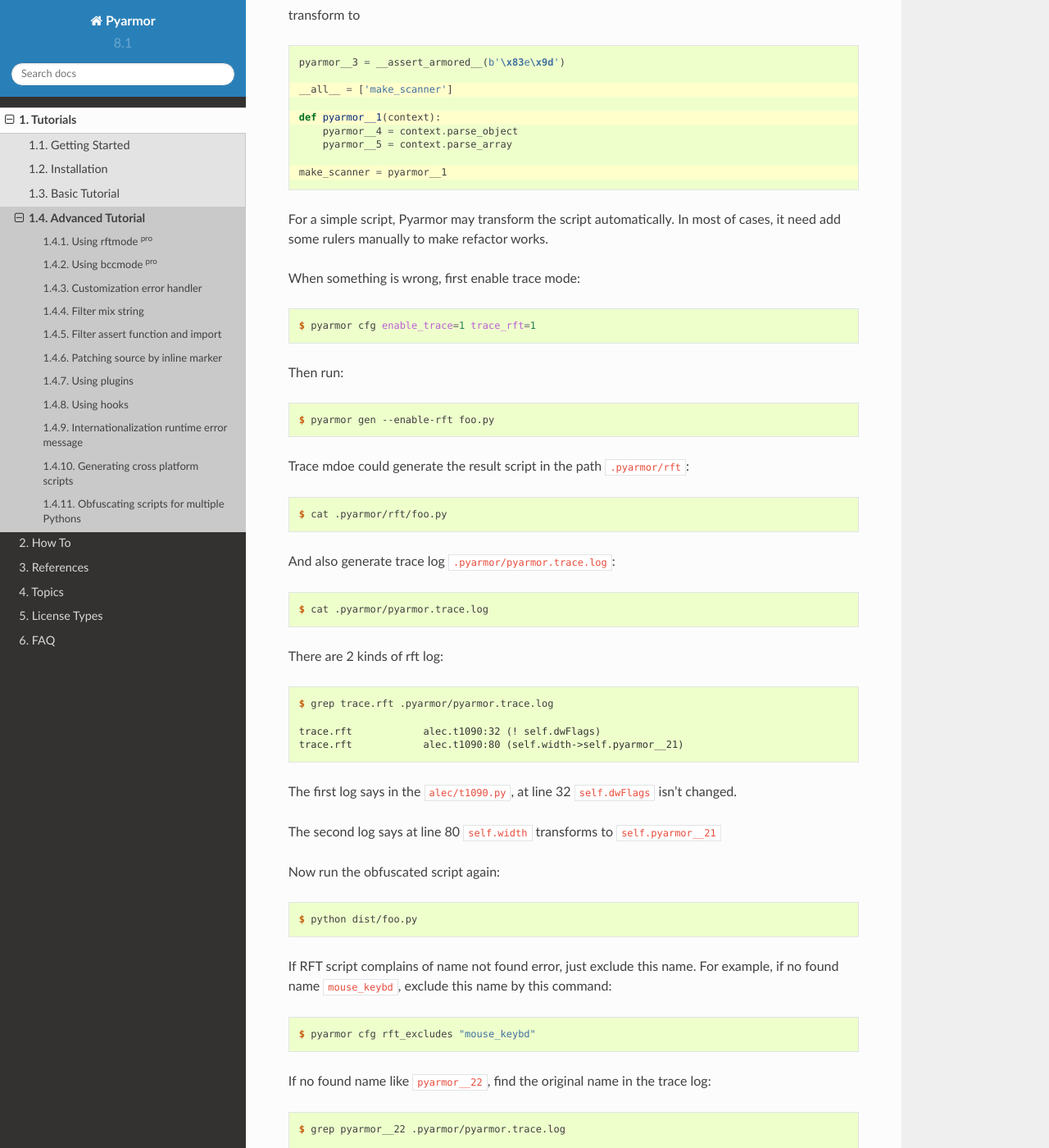
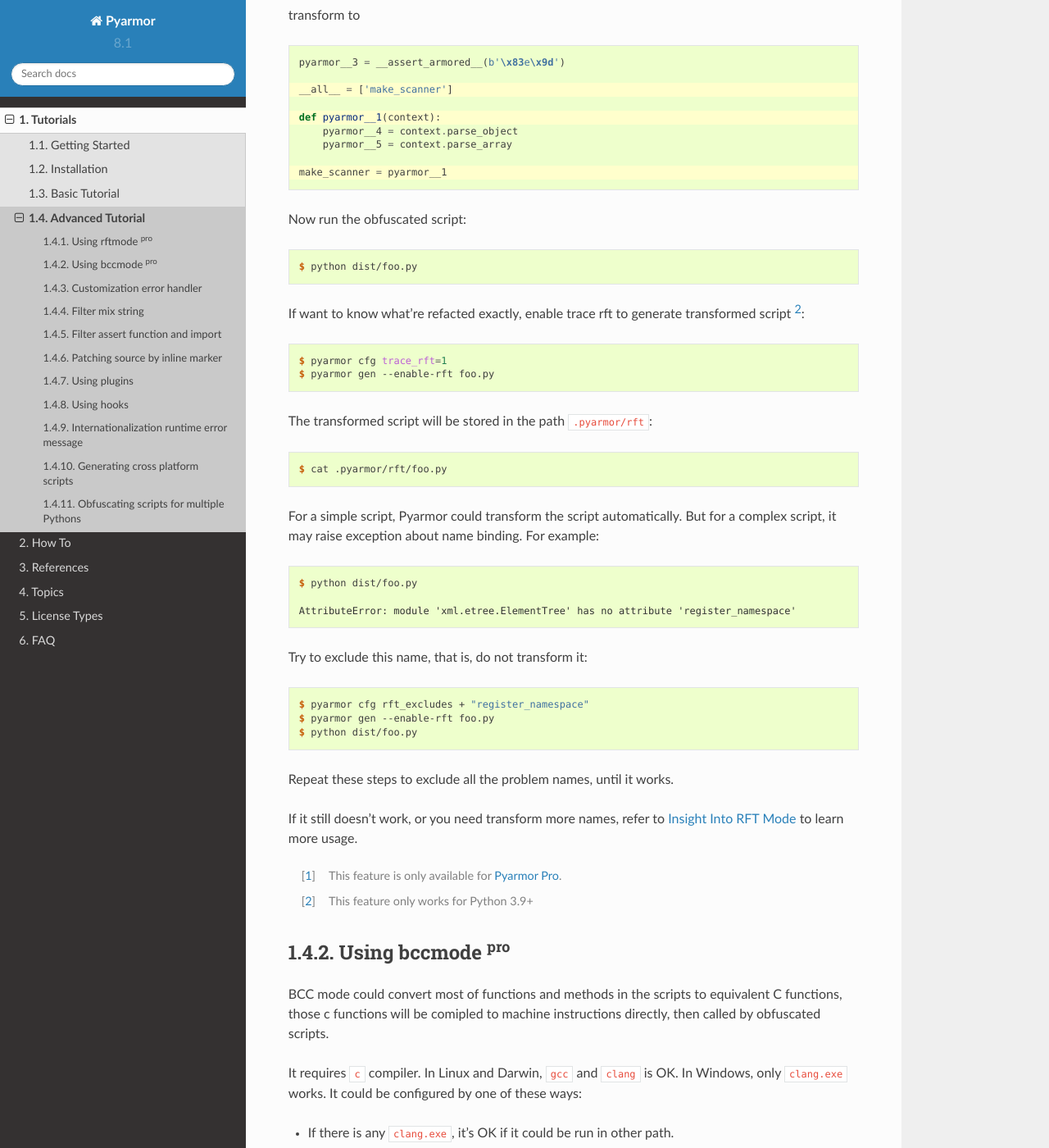
Before and after one commit to dashingsoft/pyarmor, a Sphinx documentation site: the page built from docs/tutorial/advanced.rst, in a window 1280 px wide and 1400 px high, scrolled down 1748 px. Shown: the whole window at 82% size. Built offline with Sphinx 7.4.7 and the Read the Docs theme 2.0.0, drawn with Linux system fonts in a browser that asks for light colours; some of the changed text lies outside the part shown.

Commit message:
Refine doc

```diff
--- a/docs/questions.rst
+++ b/docs/questions.rst
@@ -41,7 +41,7 @@
 
 Please report bug in `issues`_ and ask questions in `discussions`_
 
-When report bug in `issues`_, please copy the whole command line :command:`pyarmor gen` and first 4 lines in the console, do not mask anything, and do not paste snapshot image here::
+When report bug in `issues`_, please copy the whole command line :command:`pyarmor gen` and first 4 lines in the console, do not mask anything, and do not paste snapshot image::
 
     $ pyarmor gen -O dist --assert-call foo.py
     INFO     Python 3.10.0
--- a/docs/tutorial/advanced.rst
+++ b/docs/tutorial/advanced.rst
@@ -94,56 +94,28 @@
 
     make_scanner = pyarmor__1
 
-For a simple script, Pyarmor may transform the script automatically. In most of cases, it need add some rulers manually to make refactor works.
+Now run the obfuscated script::
 
-When something is wrong, first enable trace mode::
+    $ python dist/foo.py
 
-    $ pyarmor cfg enable_trace=1 trace_rft=1
+If want to know what're refacted exactly, enable trace rft to generate transformed script [#]_::
 
-Then run::
-
+    $ pyarmor cfg trace_rft=1
     $ pyarmor gen --enable-rft foo.py
 
-Trace mdoe could generate the result script in the path ``.pyarmor/rft``::
+The transformed script will be stored in the path ``.pyarmor/rft``::
 
     $ cat .pyarmor/rft/foo.py
 
-And also generate trace log ``.pyarmor/pyarmor.trace.log``::
-
-    $ cat .pyarmor/pyarmor.trace.log
-
-There are 2 kinds of rft log::
-
-    $ grep trace.rft .pyarmor/pyarmor.trace.log
-
-    trace.rft            alec.t1090:32 (! self.dwFlags)
-    trace.rft            alec.t1090:80 (self.width->self.pyarmor__21)
-
-The first log says in the ``alec/t1090.py``, at line 32 ``self.dwFlags`` isn't changed.
-
-The second log says at line 80 ``self.width`` transforms to ``self.pyarmor__21``
-
-Now run the obfuscated script again::
+For a simple script, Pyarmor could transform the script automatically. But for a complex script, it may raise exception about name binding. For example::
 
     $ python dist/foo.py
 
-If RFT script complains of name not found error, just exclude this name. For example, if no found name ``mouse_keybd``, exclude this name by this command::
+    AttributeError: module 'xml.etree.ElementTree' has no attribute 'register_namespace'
 
-    $ pyarmor cfg rft_excludes "mouse_keybd"
+Try to exclude this name, that is, do not transform it::
 
-If no found name like ``pyarmor__22``, find the original name in the trace log::
-
-    $ grep pyarmor__22 .pyarmor/pyarmor.trace.log
-
-    trace.rft            alec.t1090:65 (self.height->self.pyarmor__22)
-    trace.rft            alec.t1090:81 (self.height->self.pyarmor__22)
-
-From search result, we know ``height`` is the source of ``pyarmor__22``, let's append it to exclude table::
-
-    $ pyarmor cfg rft_excludes +"height"
-
-Test it again::
-
+    $ pyarmor cfg rft_excludes + "register_namespace"
     $ pyarmor gen --enable-rft foo.py
     $ python dist/foo.py
 
@@ -152,6 +124,7 @@
 If it still doesn't work, or you need transform more names, refer to :doc:`../topic/rftmode` to learn more usage.
 
 .. [#] This feature is only available for :term:`Pyarmor Pro`.
+.. [#] This feature only works for Python 3.9+
 
 .. _using bccmode:
 
```
Also changed, not shown: other parts of docs/tutorial/advanced.rst (+1 -1 lines), docs/how-to/advanced.rst (+24 -0 lines), docs/reference/environments.rst (+29 -21 lines), docs/reference/errors.rst (+26 -0 lines).
